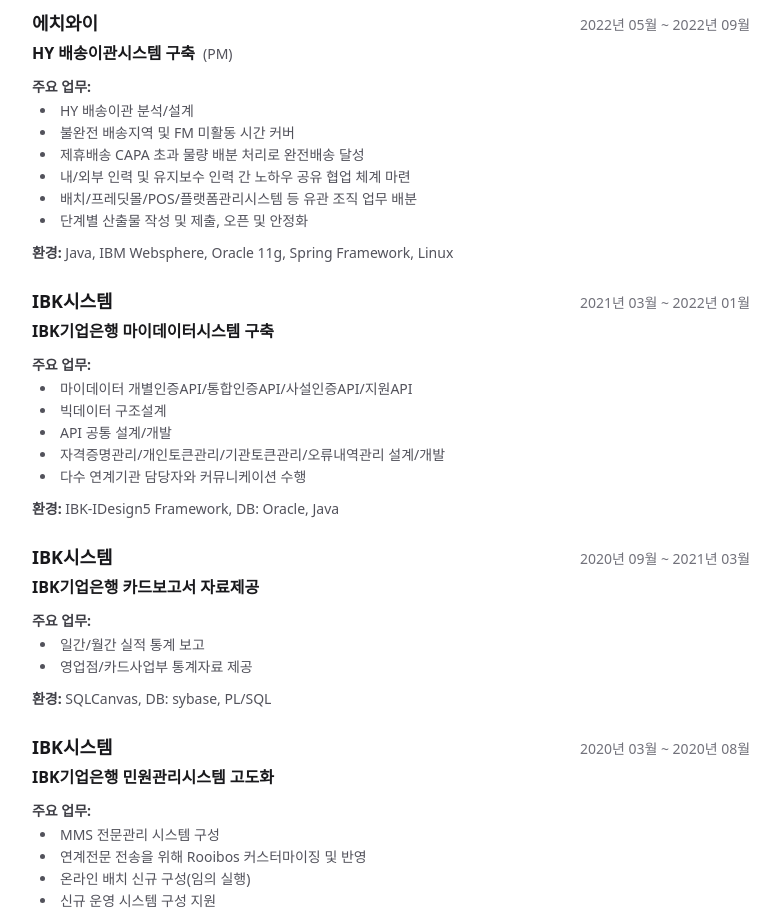
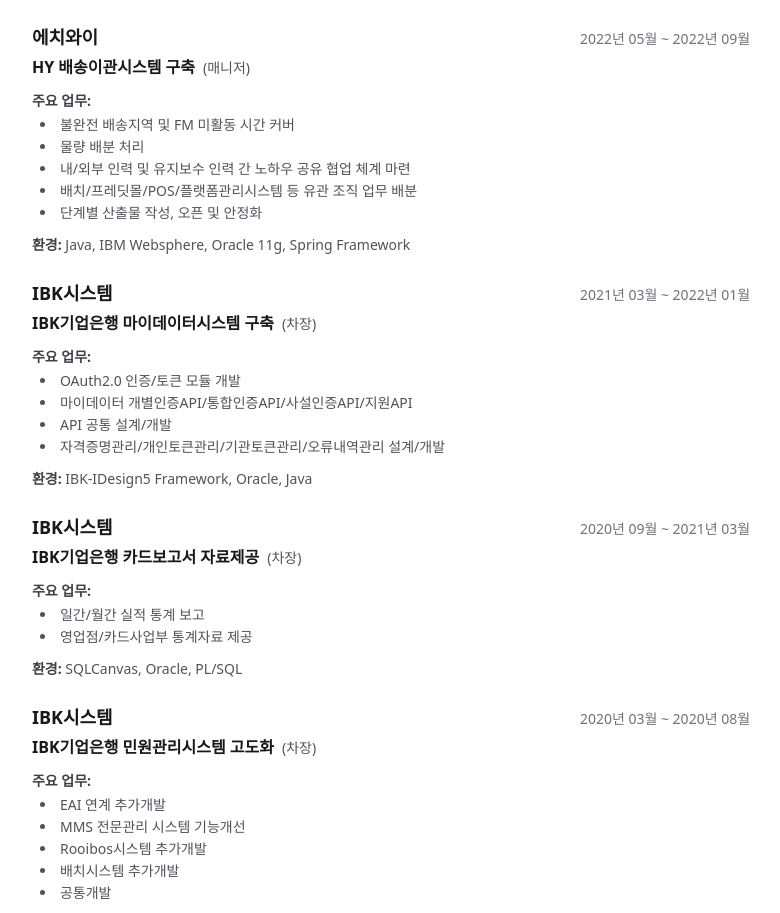
Before and after one commit to shinkiki/manuals-profile, a React (Vite) app: page /#/print in a window 1280 px wide. Shown: the part 1884-2797 px from the top of the page, without its empty margins (249-1029 px from the left). Built offline with nearby package versions, Linux system fonts and the light colour scheme.

Commit message:
경력, 프로필 내용 갱신

```diff
--- a/src/data/career.ts
+++ b/src/data/career.ts
@@ -15,34 +15,38 @@ export const career: CareerItem[] = [
     title: 'Works그룹웨어 솔루션',
     company: 'GS비즈플',
     period: '2024년 07월 ~ 현재',
-    role: '개발 리더',
+    role: '매니저',
+    duty: '개발리더',
     environment: ['typeleaf', 'Spring', 'mariaDB', 'Git', 'Mybatis'],
     notes: [
       'CMTECH 그룹웨어 구축 PM',
       '드림라인 그룹웨어 구축 PM',
-      '전자결재, 메일(짐브라), 메일(M354), 주소록, 일정, 게시판, 업무관리 등 모듈 개발',
+      '전자결재, 메일(짐브라), 주소록, 일정, 게시판, 업무관리 등 모듈 개발',
       'GS비즈플 Works그룹웨어 솔루션 고도화 및 유지보수',
-      '신규 모듈 개발 및 기존 모듈 기능 개선',
       '쿼리 성능 개선',
+      'Microsoft 365 공통 연계모듈 개발',
+      'API 공통 연계서비스 개발',
+      '오류 모니터링 서비스 개발',
+      '연계 모니터링 서비스 개발'
     ],
   },
   {
     title: '프랭크F&B 자사앱 재구축',
     company: 'GS리테일',
     period: '2024년 04월 ~ 2024년 07월',
-    role: 'PL',
-    duty: '분석/설계/개발',
-    scope: ['앱', 'POS', 'Back Office', '쿠폰', '상품'],
+    role: '매니저',
+    duty: 'PL/분석/설계/개발',
+    scope: ['앱 API 개발', 'POS API 개발', 'Back Office API 개발', '쿠폰 API 개발', '상품 API 개발'],
     environment: ['React', 'Spring', 'Jpa'],
     notes: [
-      'REST-API 설계/개발',
       '용어, 단어 메타정보, API 정보등을 Excel로 관리하여 개발하였으며 간단한 Meta관리시스템 구축을 구상하여 https://meta.manuals.co.kr 시스템 개발'],
   },
   {
     title: 'GS리테일 바로배달 팝할인 결제수단 추가 및 BOS추가개발',
     company: 'GS리테일',
     period: '2023년 09월 ~ 2024년 01월',
-    role: '개발',
+    role: '매니저',
+    duty: '분석/설계/개발',
     scope: ['쿠폰', '상품 관련 기능개선'],
     environment: ['React', 'Spring', '추가개발 사항으로 기존 시스템 개발표준과 동일하게 진행'],
   },
@@ -51,14 +55,15 @@ export const career: CareerItem[] = [
     company: 'GS리테일',
     period: '2023년 05월 ~ 2023년 08월',
     duty: '분석/설계/개발',
-    scope: ['고객식별 데이터 연계'],
-    environment: ['여러 시스템과 대량의 데이터 연계가 필요하여 Kafka 적용'],
+    scope: ['고객식별 데이터 연계', 'AA'],
+    environment: ['다중 시스템 연계로 Kafka PUB/SUB 시스템 구성'],
   },
   {
     title: 'HY 파트너사 관리시스템 구축',
     company: '에치와이',
     period: '2022년 09월 ~ 2023년 01월',
-    role: 'PL',
+    role: '매니저',
+    duty: 'PL',
     scope: [
       '요구사항 분석 및 설계',
       '업무 분장 및 일정관리',
@@ -80,170 +85,176 @@ export const career: CareerItem[] = [
     title: 'HY 배송이관시스템 구축',
     company: '에치와이',
     period: '2022년 05월 ~ 2022년 09월',
-    role: 'PM',
+    role: '매니저',
+    duty: 'PM',
     scope: [
-      'HY 배송이관 분석/설계',
       '불완전 배송지역 및 FM 미활동 시간 커버',
-      '제휴배송 CAPA 초과 물량 배분 처리로 완전배송 달성',
+      '물량 배분 처리',
       '내/외부 인력 및 유지보수 인력 간 노하우 공유 협업 체계 마련',
       '배치/프레딧몰/POS/플랫폼관리시스템 등 유관 조직 업무 배분',
-      '단계별 산출물 작성 및 제출, 오픈 및 안정화',
+      '단계별 산출물 작성, 오픈 및 안정화',
     ],
-    environment: ['Java', 'IBM Websphere', 'Oracle 11g', 'Spring Framework', 'Linux'],
-    notes: ['GEO '],
+    environment: ['Java', 'IBM Websphere', 'Oracle 11g', 'Spring Framework'],
   },
   {
     title: 'IBK기업은행 마이데이터시스템 구축',
     company: 'IBK시스템',
     period: '2021년 03월 ~ 2022년 01월',
-    duty: 'OAuth2.0 인증 및 토큰, 업무공통',
+    role: '차장',
+    duty: '분석/설계/개발',
     scope: [
+      'OAuth2.0 인증/토큰 모듈 개발',
       '마이데이터 개별인증API/통합인증API/사설인증API/지원API',
-      '빅데이터 구조설계',
       'API 공통 설계/개발',
       '자격증명관리/개인토큰관리/기관토큰관리/오류내역관리 설계/개발',
-      '다수 연계기관 담당자와 커뮤니케이션 수행',
     ],
-    environment: ['IBK-IDesign5 Framework', 'DB: Oracle', 'Java'],
+    environment: ['IBK-IDesign5 Framework', 'Oracle', 'Java'],
   },
   {
     title: 'IBK기업은행 카드보고서 자료제공',
     company: 'IBK시스템',
     period: '2020년 09월 ~ 2021년 03월',
-    duty: 'EAI, MMS, 카드보고서 통계산출/자료제공/배치관리',
+    role: '차장',
+    duty: '통계산출/자료제공',
     scope: ['일간/월간 실적 통계 보고', '영업점/카드사업부 통계자료 제공'],
-    environment: ['SQLCanvas', 'DB: sybase', 'PL/SQL'],
-    notes: ['통계/데이터 관리 제공'],
+    environment: ['SQLCanvas', 'Oracle', 'PL/SQL'],
+    notes: ['통계/데이터 추출 및 집계'],
   },
   {
     title: 'IBK기업은행 민원관리시스템 고도화',
     company: 'IBK시스템',
     period: '2020년 03월 ~ 2020년 08월',
-    duty: 'EAI, MMS, Rooibos 연계시스템 구축',
+    role: '차장',
+    duty: '분석/설계/개발',
     scope: [
-      'MMS 전문관리 시스템 구성',
-      '연계전문 전송을 위해 Rooibos 커스터마이징 및 반영',
-      '온라인 배치 신규 구성(임의 실행)',
-      '신규 운영 시스템 구성 지원',
+      'EAI 연계 추가개발',
+      'MMS 전문관리 시스템 기능개선',
+      'Rooibos시스템 추가개발',
+      '배치시스템 추가개발',
+      '공통개발',
     ],
-    environment: ['화면툴: iFrameWork/iReport/JSP', 'DB: Oracle', 'Java/JavaScript', 'Server: TOMCAT/WEBLOGIC'],
+    environment: ['iFrameWork/iReport/JSP', 'Oracle', 'Java', 'weblogic'],
     notes: ['연계시스템 개발자 계약만료로 연계시스템 개발 진행'],
   },
   {
     title: '차세대 지방교육행·재정통합시스템 구축',
     company: '삼정회계법인',
     period: '2019년 02월 ~ 2020년 03월',
-    role: 'PL',
-    duty: '자료집계 설계/개발',
+    role: '차장',
+    duty: 'PL',
     scope: [
-      '비정형 자료집계 설계/개발 및 제안발표',
-      '착수/중간/종료 보고, 사용자교육',
-      '모우미 솔루션을 별도 WAS로 구성 후 에듀파인 SSO Client 연계',
-      'Nexacro ↔ 모우미 솔루션 화면 연계를 위한 공통 스크립트 구성',
+      '자료집계 솔루션 구축',
+      'SSO 연계개발',
+      'Nexacro 연계 공통 개발',
+      '웹접근성 적용'
     ],
-    environment: ['Nexacro', 'JSP', 'DB: Oracle', 'Java', 'JavaScript', 'Server: JEUS', 'jQuery', 'HTML5', 'AJAX', '웹접근성'],
+    environment: ['Nexacro', 'JSP', 'Oracle', 'Java', 'JavaScript', 'JEUS', 'jQuery', 'HTML5', 'AJAX', '웹접근성'],
   },
   {
     title: '2018년 나이스 응용/SW 유지관리',
     company: '타임소프트',
     period: '2018년 03월 ~ 2018년 12월',
-    duty: '홈에듀민원/학원민원, 공통 운영서버 관리/배포',
+    role: '과장',
+    duty: '분석/설계/개발',
     scope: [
+      '홈에듀민원/학원민원 시스템 유지관리',
+      '공통 운영서버 관리/배포',
       '각종 증명서(학졸업/생활기록부/재직/경력/성적 등) 개발 및 유지보수',
       'TrustCertificate 전자문서 위변조 방지 적용',
-      '영문성적증명 시스템 오픈',
+      '영문성적증명 시스템 추가개발',
     ],
-    environment: ['Xplatform', 'WebSquare', 'DB: DB2', 'Java', 'Server: JEUS', 'HTML/AJAX/jQuery', 'K4M BizWeaver'],
+    environment: ['Xplatform', 'WebSquare', 'DB2', 'Java', 'JEUS', 'HTML/AJAX/jQuery', 'K4M BizWeaver'],
     notes: ['민원 대응, 위변조방지 솔루션 도입, 키오스크 대응개발, CSR 처리(연 2천여건)'],
   },
   {
     title: '2017년도 나이스 교육정보 개방서비스 유지관리 및 운영지원',
     company: '타임소프트',
     period: '2017년 10월 ~ 2018년 02월',
-    duty: '개방서비스 추가개발/데이터 이관/쿼리튜닝/REST API/빅데이터 관리',
-    scope: ['분석 및 쿼리 작성', 'API 환경설정', '빅데이터 적재 및 연계개발', '쿼리 수정 및 변경사항 반영'],
-    environment: ['JSP', 'DB: DB2', 'Java', 'Spring', 'Server: JEUS'],
+    role: '과장',
+    duty: '분석/설계/개발',
+    scope: ['API 추가개발', '빅데이터 적재 및 연계', '데이터 마이그레이션', '쿼리개선'],
+    environment: ['JSP', 'DB2', 'Java', 'Spring', 'JEUS'],
   },
   {
     title: 'ITSEN SEN그룹 ERP 시스템 개발',
     company: '타임소프트',
     period: '2014년 06월 ~ 2017년 07월',
-    duty: 'UTIL관리, 구매/외주 파트 개발, KENDO GRID 커스터마이징, 공통업무',
-    scope: ['화면 설계', '산출물 작성', '개발', 'KENDO UI 분석 및 커스터마이징 적용'],
-    environment: ['JSP', 'KENDO GRID', 'DB: Oracle', 'Java', 'Server: TOMCAT', 'jQuery/Ajax/tiles3/customTAG/mybatis'],
+    role: '과장',
+    duty: '분석/설계/개발',
+    scope: ['UTIL관리', '구매/외주 파트 개발', 'KENDO GRID 커스터마이징', '공통업무'],
+    environment: ['JSP', 'KENDO GRID', 'Oracle', 'Java', 'TOMCAT', 'Mybatis', 'JQury', 'tiles3', 'customTAG'],
     notes: ['공통업무 개발 지원 및 KENDO GRID 기술지원'],
   },
   {
     title: '2016년도 나이스 응용S/W 유지보수 및 서비스 운영',
     company: '타임소프트',
     period: '2016년 01월 ~ 2017년 01월',
-    duty: '일반행정 전보/평정/평생교육 운영 및 신규개발, 운영서버 관리/배포',
-    scope: ['분석/설계/개발', 'DB/화면/로직 설계/개발', '산출물 작성'],
-    environment: ['JSP', 'XPLATFORM', 'anyframework', 'RD REPORT', 'DB: DB2', 'Java', 'Spring', 'Server: JEUS', 'AJAX/jQuery', 'K4M BizWeaver'],
+    role: '과장',
+    duty: '분석/설계/개발',
+    scope: ['일반행정 전보/평정/평생교육 운영 및 신규개발', '운영서버 배포관리'],
+    environment: ['JSP', 'XPLATFORM', 'anyframework', 'RD REPORT', 'DB2', 'Java', 'Spring', 'Server: JEUS', 'AJAX/jQuery', 'K4M BizWeaver'],
     notes: ['운영업무 개선으로 운영서버 관리/배포 업무 추가'],
   },
   {
     title: '2015년도 나이스 응용S/W 유지보수 사업',
     company: '타임소프트',
     period: '2015년 01월 ~ 2015년 12월',
-    duty: '일반행정 전보/평정/평생교육 운영 및 신규개발',
-    scope: ['분석', 'DB/화면/로직 설계', '산출물 작성', '개발참여'],
-    environment: ['JSP', 'XPLATFORM', '삼성 anyframework', 'RD REPORT', 'DB: DB2', 'Java', 'Spring', 'Server: JEUS', 'AJAX/jQuery', 'K4M BizWeaver'],
-    notes: ['평정 운영업무 개선으로 평생교육 업무 추가'],
+    role: '대리',
+    duty: '분석/설계/개발',
+    scope: ['일반행정 전보/평정/평생교육 운영 및 신규개발'],
+    environment: ['JSP', 'XPLATFORM', 'anyframework', 'RD REPORT', 'DB2', 'Java', 'Spring', 'Server: JEUS', 'AJAX/jQuery', 'K4M BizWeaver'],
+    notes: ['일반행정 운영업무 개선으로 평생교육 업무 추가'],
   },
   {
     title: 'KERIS 홈페이지 개편 및 정보개방2.0 추가개발',
     company: '타임소프트',
     period: '2014년 05월 ~ 2014년 08월',
-    role: 'PL',
-    duty: '정보개방2.0 개발 및 홈페이지 개편',
-    scope: ['설계/개발'],
-    environment: ['JSP', 'eclipse', 'DB: DB2', 'Java', 'Spring', 'Server: JEUS', 'AJAX/jQuery'],
-    notes: ['개발자 3명 소규모 프로젝트로 정상 종료'],
+    role: '대리',
+    duty: 'PL',
+    scope: ['정보개방2.0 개발 및 홈페이지 개편'],
+    environment: ['JSP', 'eclipse', 'DB2', 'Java', 'Spring', 'JEUS', 'Ajax', 'jQuery'],
+    notes: ['개발자 3명 소규모 프로젝트로 정상 오픈'],
   },
   {
     title: '2014년도 나이스 응용S/W 유지보수 및 서비스 운영',
     company: '타임소프트',
     period: '2014년 01월 ~ 2014년 12월',
-    duty: '일반행정 전보/평정 운영 및 신규개발',
-    scope: ['분석/설계/개발', 'DB/화면/프로시저 설계/개발', '산출물 작성'],
-    environment: ['JSP', 'XPLATFORM', 'anyframework', 'RD REPORT', 'DB: DB2', 'Java', 'Spring', 'Server: JEUS'],
-    notes: ['교직원 전보/평정 업무 담당(Procedure 분석 및 개발 중심)'],
+    role: '대리',
+    duty: '분석/설계/개발',
+    scope: ['일반행정 전보/평정 운영 및 신규개발'],
+    environment: ['JSP', 'XPLATFORM', 'anyframework', 'RD REPORT', 'DB2', 'Java', 'Spring', 'JEUS']
   },
   {
     title: '2013년 나이스 영재학교 응용S/W 유지보수 및 서비스 운영',
     company: '타임소프트',
     period: '2013년 03월 ~ 2013년 12월',
-    duty: '영재교육 업무 운영 및 신규개발',
-    scope: ['분석/설계/개발', 'DB/화면/로직 설계/개발', '산출물 작성'],
-    environment: ['JSP', 'XPLATFORM', 'anyframework', 'RD REPORT', 'DB: DB2', 'Java', 'Spring', 'Server: JEUS'],
-    notes: ['영재학교 전용 양식/업무 존재로 별도 개발'],
+    role: '대리',
+    duty: '분석/설계/개발',
+    scope: ['영재교육 업무 운영 및 신규개발'],
+    environment: ['JSP', 'XPLATFORM', 'anyframework', 'RD REPORT', 'DB2', 'Java', 'Spring', 'JEUS'],
   },
   {
     title: 'SK telecom 시스템 운영',
     company: '레코피스',
     period: '2011년 10월 ~ 2012년 12월',
     role: '대리',
-    duty: '시스템 운영',
-    scope: ['시스템 운영'],
-    notes: ['HELP DESK 및 장애처리'],
+    duty: '정보시스템 운영',
+    scope: ['네트워크 관리', '정보기기 관리']
   },
   {
     title: '대한통운 시스템 운영',
     company: 'COMNEX',
     period: '2007년 04월 ~ 2009년 03월',
     role: '사원',
-    duty: '시스템 운영',
-    scope: ['네트워크 관리', '시스템 운영'],
-    notes: ['관제 모니터링 및 장애처리'],
+    duty: '정보시스템 운영',
+    scope: ['네트워크 관리', '시스템 운영']
   },
   {
     title: '한국교육과정평가원 시스템 운영',
     company: '한국교육과정평가원',
     period: '2002년 03월 ~ 2003년 01월',
     role: '사원',
-    duty: '시스템 운영',
-    scope: ['네트워크 관리', '시스템 운영'],
-    notes: ['전산정보부'],
+    duty: '정보시스템 운영',
+    scope: ['네트워크 관리', '시스템 운영']
   },
 ]
--- a/src/data/profile.ts
+++ b/src/data/profile.ts
@@ -65,8 +65,7 @@ export const profile: ProfileData = {
   },
   selfIntroduction: [
     '처음 뵙겠습니다! 신기범입니다.',
-    '코더로 시작하여 이제는 프로그램 설계자로서, 다양한 도구와 기술을 활용해 복잡한 문제를 해결하고 효율적인 시스템을 설계하는 데에 열정을 가지고 있습니다.',
-    '또한 프로젝트를 함께 수행한 동료들과는 종료 이후에도 계속 연락을 주고받고 모임을 가질 정도로, 함께 어울리고 협력하는 문화를 중요하게 생각합니다. 팀원들과의 신뢰와 유대감을 바탕으로 더 좋은 결과를 만들어내는 과정에서 큰 보람을 느낍니다.',
+    '코더로 시작하여 이제는 프로그램 설계자로서, 다양한 도구와 기술을 활용해 복잡한 문제를 해결하고 효율적인 시스템을 설계하는 데에 열정을 가지고 있습니다.<br />또한 프로젝트를 함께 수행한 동료들과는 종료 이후에도 계속 연락을 주고받고 모임을 가질 정도로, 함께 어울리고 협력하는 문화를 중요하게 생각합니다. 팀원들과의 신뢰와 유대감을 바탕으로 더 좋은 결과를 만들어내는 과정에서 큰 보람을 느낍니다.',
   ],
   goals: [
     '<b>코딩이 취미인 17년차 프로그래머</b>',
@@ -115,6 +114,7 @@ export const profile: ProfileData = {
     { name: 'MySQL', level: 'used', category: 'backend', note: '웹 서비스 백엔드 데이터베이스로 활용' },
     { name: 'Vue.js', level: 'used', category: 'frontend', note: '반응형 웹 사용자 인터페이스 개발' },
     { name: 'Nexacro', level: 'used', category: 'frontend', note: '엔터프라이즈 UI/UX 플랫폼 개발' },
+    { name: 'JSP', level: 'used', category: 'frontend', note: '서버 사이드 렌더링 및 레거시 시스템 화면 개발' },
 
 
   ],
--- a/src/routes/HomePage.tsx
+++ b/src/routes/HomePage.tsx
@@ -179,8 +179,8 @@ export default function HomePage() {
               <div className="rounded-2xl border border-zinc-200 bg-white p-6 sm:col-span-2 dark:border-zinc-800 dark:bg-zinc-900">
                 <h3 className="text-base font-semibold">자기소개</h3>
                 <div className="mt-4 space-y-4 text-sm leading-relaxed text-zinc-700 dark:text-zinc-200">
-                  {profile.selfIntroduction.map((p) => (
-                    <p key={p}>{p}</p>
+                  {profile.selfIntroduction.map((p, idx) => (
+                    <p key={idx} dangerouslySetInnerHTML={{ __html: p }} />
                   ))}
                 </div>
               </div>
--- a/src/routes/PrintPage.tsx
+++ b/src/routes/PrintPage.tsx
@@ -40,7 +40,7 @@ export default function PrintPage() {
                 </p>
                 {profile.selfIntroduction && (
                     <div className="mt-3 space-y-2 text-sm leading-relaxed text-zinc-700">
-                        {profile.selfIntroduction.map((p, i) => <p key={i}>{p}</p>)}
+                        {profile.selfIntroduction.map((p, i) => <p key={i} dangerouslySetInnerHTML={{ __html: p }} />)}
                     </div>
                 )}
             </section>
```
